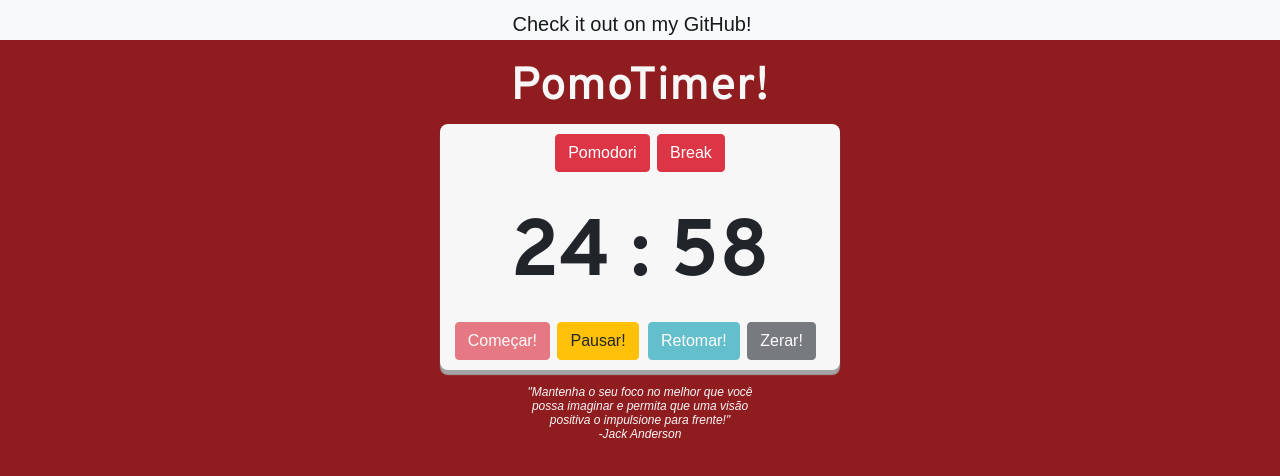
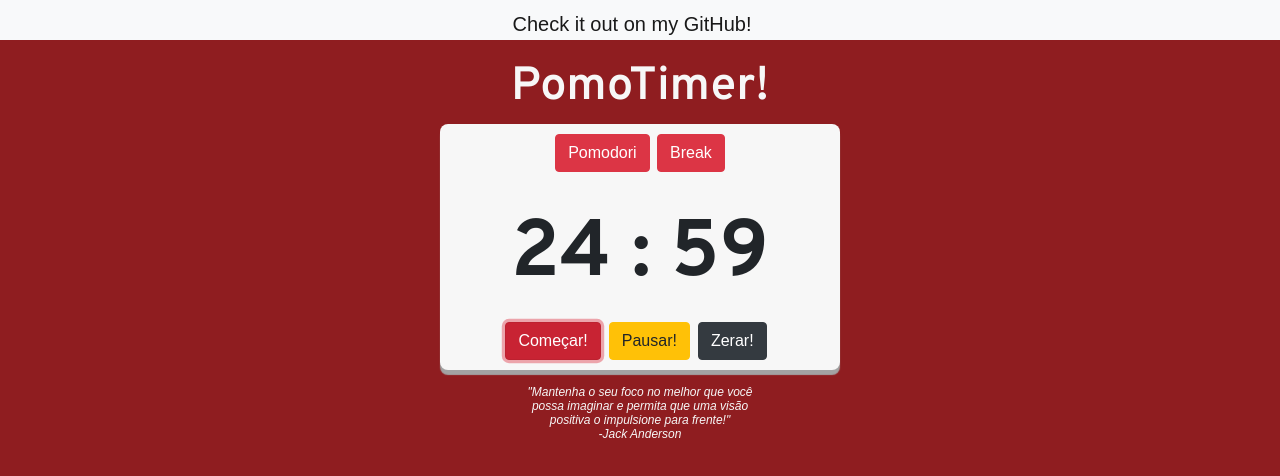
Before and after one commit to stashox/PomoTimer, a plain HTML site: page index.html in a window 1280 px wide. Both pictures are taken after a click on the button "Começar!". Drawn offline with nearby package versions, Linux system fonts and the light colour scheme.

Commit message:
Refatorando beta v1

```diff
--- a/css/estilo.css
+++ b/css/estilo.css
@@ -59,7 +59,10 @@ div#botoes {
     width: 100%;
     display: flex;
     align-items: center;
-    justify-content: space-around;
+    justify-content: center;
+}
+#botoes button{
+    margin-right: .5rem;
 }
 div {
     text-align: center;
--- a/css/estilomobile.css
+++ b/css/estilomobile.css
@@ -71,27 +71,14 @@ div#botoes {
     display: flex;
     flex-direction: column;
 }
-div #botoescima{
-    width: 80%;
-    display: flex;
-    align-items: center;
-    justify-content: center;
-    float: right;
-    margin-bottom: 15px;
-
-}
-div #botoesbaixo{
-    width: 70%;
-    display: flex;
-    align-items: center;
-    justify-content: center;
-    float: right;
+#botoes button{
+    margin: .2rem;
 }
 div {
     text-align: center;
 }
 footer {
-    font: normal 9pt Arial;
+    font: normal 6pt Arial;
     color: #f7f7f7;
     text-align: center;
     font-style: italic;
--- a/css/estilomobile2.css
+++ b/css/estilomobile2.css
@@ -69,23 +69,10 @@ div#botoes {
     font: normal 20pt Arial;
     size: 1px;
     display: flex;
-    flex-direction: column;
+    flex-direction: row ;
 }
-div #botoescima{
-    width: 80%;
-    display: flex;
-    align-items: center;
-    justify-content: center;
-    float: right;
-    margin-bottom: 15px;
-
-}
-div #botoesbaixo{
-    width: 70%;
-    display: flex;
-    align-items: center;
-    justify-content: center;
-    float: right;
+#botoes button{
+    margin: .2rem;
 }
 div {
     text-align: center;
--- a/index.html
+++ b/index.html
@@ -23,7 +23,7 @@
         <div id = "brk">
         </div>
         <div id = "botoesextras">
-        <button type="button" class="btn btn-danger" id="pomodorii" data-toggle="modal" data-target="#pomodori">
+        <button type="button" class="btn btn-danger" id="inserirTempoBtn" data-toggle="modal" data-target="#pomodori">
             Pomodori
             </button>
         <button type="button" class="btn btn-danger" data-toggle="modal" data-target="#break">
@@ -42,7 +42,7 @@
               </div>
               <div class="modal-footer">
                 <button type="button" class="btn btn-danger" data-dismiss="modal">Fechar</button>
-                <button type="button" class="btn btn-danger" data-dismiss="modal" onclick="fecharbreak()">Começar!</button>
+                <button type="button" class="btn btn-danger" data-dismiss="modal" onclick="startBreak()">Começar!</button>
               </div>
             </div>
           </div>
@@ -60,7 +60,7 @@
                 </div>
                 <div class="modal-footer">
                   <button type="button" class="btn btn-danger" data-dismiss="modal">Fechar</button>
-                  <button type="button" id="btncomeçar" class="btn btn-danger" data-dismiss="modal" onclick="fechar()">Começar!</button>
+                  <button type="button" id="btncomeçar" class="btn btn-danger" data-dismiss="modal" onclick="inserirTempo()">Começar!</button>
                 </div>
               </div>
             </div>
@@ -69,18 +69,12 @@
             <p>
                 <span id = "timer_minutos">25</span> :
                 <span id = "timer_segundos">00</span>
-            </div>
-            <div id = "botoes">
-              <div id="botoescima">
-                <button type="button" class="btn btn-danger" id="botao" onclick="iniciarContador();desabilitaBotao()">Começar!</button>
+            </p>
+        </div>
+        <div id = "botoes">
+                <button type="button" class="btn btn-danger" id="botao" onclick="startContador()">Começar!</button>
                 <button type="button" class="btn btn-warning" onclick="pararContador()" id = "botao2">Pausar!</button>
-              </div>
-              <div id="botoesbaixo">
-                <button type="button" id = "botao3" onclick="voltarContador()" class="btn btn-info">Retomar!</button>
                 <button type="button" id = "botao4" onclick="zerar()" class="btn btn-dark">Zerar!</button>
-              </div>
-
-            </p>
         </div>
     </section>
     <footer id ="rodape">
--- a/js/script.js
+++ b/js/script.js
@@ -1,99 +1,72 @@
-
-var contador;
+let contador;
 var t_minutos = document.getElementById("timer_minutos");
 var t_segundos = document.getElementById("timer_segundos");
 var tempo = document.getElementById('tempo')
-document.getElementById("botao4").disabled = true;
-document.getElementById("botao3").disabled = true;
-document.getElementById("botao2").disabled = true;
-function fecharbreak() {
+
+function startBreak() {
     var pausa = document.getElementById('pp')
     if (pausa.value < 1 || pausa.value % 1 != 0) {
         alert('Número inválido');
         window.location.reload()
-    }
+    };
     t_minutos.innerHTML = ((pausa.value) > 9) ? ('' + (pausa.value)) : ('0' + (pausa.value));
     t_segundos.innerHTML = '00';
-    document.getElementById("pomodorii").disabled = true;
-}
-function fechar() {
+};
+
+function inserirTempo() {
     if (tempo.value < 1 || tempo.value % 1 != 0) {
         alert('Número inválido');
         window.location.reload()
     }
-    t_minutos.innerHTML = ((tempo.value) > 9) ? ('' + (tempo.value)) : ('0' + (tempo.value));
+    t_minutos.innerHTML = ((tempo.value) > 9) ? ('' + (tempo.value)) : ('0' + (tempo.value));  //dúvida: sempre que o número é menor que 9, ele add um 0 atrás do numero, mas se eu pausar e retomar ele add outro 0, ficando 00+numero, e se eu repetir o processo ele vai adicionando mais 0's. Como evitar isso?
     t_segundos.innerHTML = '00';
-    document.getElementById("botao3").disabled = true;
-    document.getElementById("botao").disabled = false;
-    document.getElementById("pomodorii").disabled = true;
+    desabilitaBotao(pomodoriBtn);
+    habilitaBotao(startBtn);
 }
+
 function notificacao() {
     if (window.Notification&&Notification.permission!=="denied") {
         Notification.requestPermission(function(status) {
             let n = new Notification('Pomodoro!', {body:'Tempo esgotado!'})
-    })
-    }
-}
-function iniciarContador() {
-    if (tempo.value < 1 || tempo.value % 1 != 0) {
-        alert('Número inválido');
-        window.location.reload()
-    } else {
-        t_minutos.innerHTML = ((tempo.value - 1) > 9) ? ('' + (tempo.value - 1)) : ('0' + (tempo.value - 1));
-        t_segundos.innerHTML = '59';
-        var m = tempo.value - 1;
-        var s = 59;
-        contador = setInterval(function() {
-            t_minutos.innerHTML = (m  > 9) ? ('' + m) : ('0' + m);
-            t_segundos.innerHTML = (s > 9) ? ('' + s) : ('0' + s);
-            if (s > 0) {s -= 1 }
-            else if (s == 0 && m > 0) { s = 59; m -= 1; }
-            else if (s == 0 & m == 0) {[notificacao()]; [sound()]; [pararContador()]; [fecharbreak()] ; document.getElementById("botao4").disabled = true; document.getElementById("btncomeçar").disabled= false;}
-            else {m = tempo.value}
-            }, 1000);
-            document.getElementById("botao2").disabled = false;
-            document.getElementById("botao").disabled = true;
-            document.getElementById("botao4").disabled = true;
-            document.getElementById("btncomeçar").disabled= true;
-        }
-    }
+    });
+    };
+};
+
 function pararContador(){
     clearInterval(contador) == true;
-    document.getElementById("botao3").disabled = false;
-    document.getElementById("botao2").disabled = true;
-    document.getElementById("botao4").disabled = false;
-    document.getElementById("pomodorii").disabled = false;
-    document.getElementById("btncomeçar").disabled= false;
+    habilitaBotao("inserirTempoBtn");
+    habilitaBotao("btncomeçar");
 }
-function voltarContador(){
-    clearInterval(contador) == false;
-    document.getElementById("botao3").disabled = true;
-    document.getElementById("botao2").disabled = false;
-    document.getElementById("botao4").disabled = true;
+
+function startContador(){
+    clearInterval(contador) == true;
     let m = t_minutos.innerHTML;
     let s = t_segundos.innerHTML;
     contador = setInterval(function() {
-        t_minutos.innerHTML = (m > 9) ? ('' + m) : ('0' + m);
+        t_minutos.innerHTML = (m > 9) ? ('' + m) : ('0' + m);  //pq não consigo usar m no lugar desse t_minutos.innerHTML??
         t_segundos.innerHTML = (s > 9) ? ('' + s) : ('0' + s);
         if (s > 0) {s -= 1 }
         else if (s == 0 && m > 0) { s = 59; m -= 1;}
-        else if (s == 0 & m == 0) {[notificacao()]; [sound()]; [pararContador()]; [fechar()] ; document.getElementById("botao4").disabled = true;}
-        else {m.slice(-1) = tempo.value}
+        else if (s == 0 & m == 0) {[notificacao()]; [sound()]; [pararContador()]; [startBreak()]} //preciso dar um jeito de trocar esse startBreak() por um inserirTempo() quando o break acabar
+        else {m = tempo.value}                                                                     // se eu não conseguir, cada vez o timer zerar vou criar uma div com um botao "iniciar break" e configurar pra iniciar o break a partir dele e mudar a função para inserirTempo() ao final
         }, 1000);
-    document.getElementById("btncomeçar").disabled= true;
+    desabilitaBotao("btncomeçar");
 }
-function desabilitaBotao(){
-    document.getElementById("botao").disabled = true;
+
+function desabilitaBotao(x){  //dúvida: como que faço pra dar mais de um id para esse parametro?
+    document.getElementById(x).disabled = true;
 }
+
+function habilitaBotao(y){
+    document.getElementById(y).disabled = false;
+}
+
 function zerar() {
-    document.getElementById("botao3").disabled = true;
-    document.getElementById("botao").disabled = false;
+    clearInterval(contador) == true;
     t_minutos.innerHTML = ((tempo.value) > 9) ? ('' + (tempo.value)) : ('0' + (tempo.value));
-    t_segundos.innerHTML = '00'
-    if (t_minutos == 0 && t_segundos == 0) {
-        document.getElementById("botao3").disabled = true;
-    }
+    t_segundos.innerHTML = '00';
 }
+
 function sound() {
     const som = document.getElementById('som')
     som.play()
```
